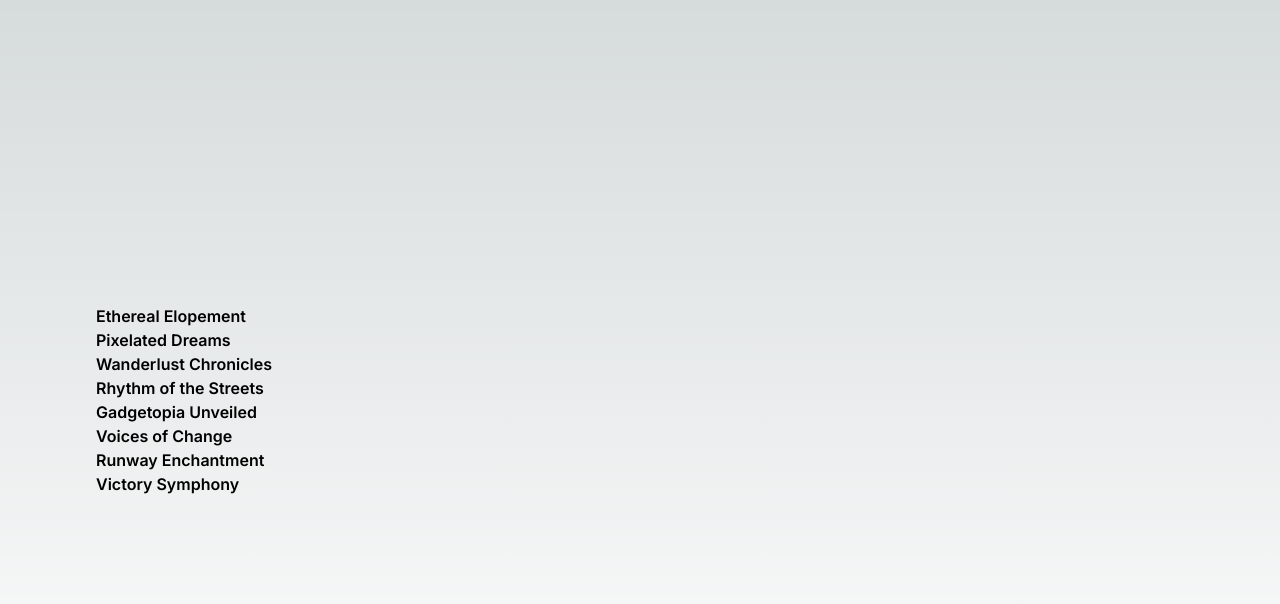
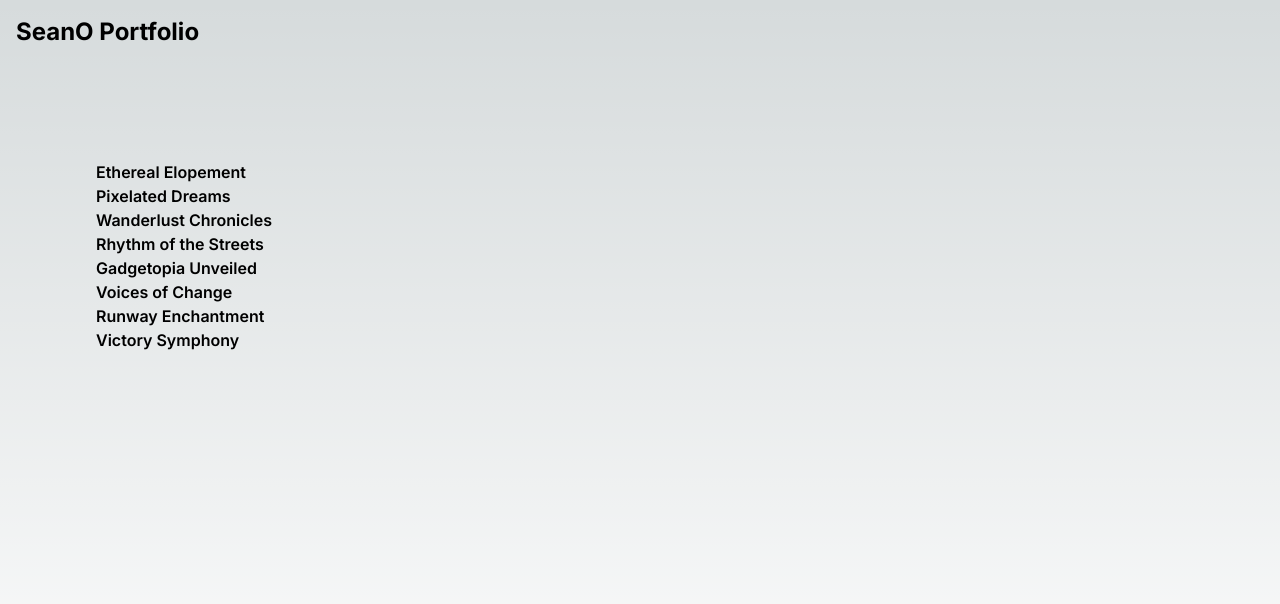
Before and after one commit to HarryFray/seano-portfolio, a Next.js app: page / in a window 1280 px wide. Shown: the top 604 px of the page. Built offline with nearby package versions, Linux system fonts and the light colour scheme.

Commit message:
added header

```diff
--- a/src/app/page.tsx
+++ b/src/app/page.tsx
@@ -38,8 +38,11 @@ const VIDEOGRAPHY_PROJECTS = [
 
 const Home = () => {
   return (
-    <main className="flex min-h-screen flex-col items-center justify-center p-24">
-      <div className="w-full items-start justify-start">
+    <main className="min-h-screen">
+      <div className="p-4">
+        <h1 className="text-2xl font-bold">SeanO Portfolio</h1>
+      </div>
+      <div className="p-24">
         <div className="w-fit">
           {VIDEOGRAPHY_PROJECTS.map(({ title, path }, i) => {
             return (
```
